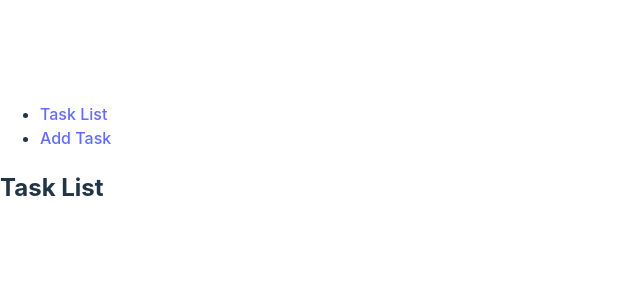
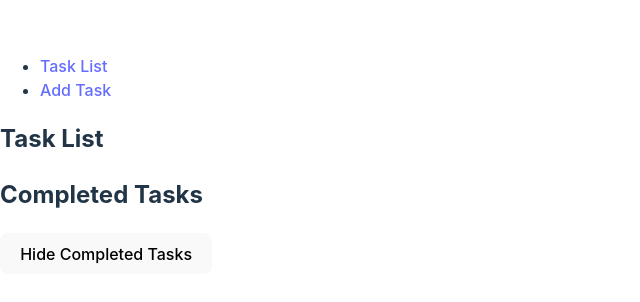
Before and after one commit to JaronMorren/ListaDeTarefas, a React (Vite) app in the folder lista-de-tarefas/: page / in a window 1280 px wide. Shown: the part 244-546 px from the top of the page, without its empty margins (0-640 px from the left). Built offline with nearby package versions, Linux system fonts and the light colour scheme.

Commit message:
Feature: Added show completed tasks functionality

```diff
--- a/lista-de-tarefas/src/components/TaskForm.tsx
+++ b/lista-de-tarefas/src/components/TaskForm.tsx
@@ -28,7 +28,7 @@ const TaskForm: React.FC = () => {
     };
 
     // Add the new task to the list
-    addTask(newTask); // Fix: use addTask from context
+    addTask(newTask);
 
     // Clear the form fields
     setTaskName("");
--- a/lista-de-tarefas/src/components/TaskList.tsx
+++ b/lista-de-tarefas/src/components/TaskList.tsx
@@ -1,4 +1,4 @@
-import React from "react";
+import React, { useState } from "react";
 import { TaskListProps } from "../interfaces/interface";
 import {
   ListContainer,
@@ -8,6 +8,8 @@ import {
 import { format, utcToZonedTime } from "date-fns-tz";
 
 const TaskList: React.FC<TaskListProps> = ({ tasks, completeTask }) => {
+  const [showCompleted, setShowCompleted] = useState(true);
+
   // Create a sorted copy of tasks
   const sortedTasks = [...tasks].sort(
     (a, b) => a.date.getTime() - b.date.getTime()
@@ -17,11 +19,17 @@ const TaskList: React.FC<TaskListProps> = ({ tasks, completeTask }) => {
     completeTask(taskId);
   };
 
+  const uncompletedTasks = sortedTasks.filter((task) => !task.completed);
+  const completedTasks = sortedTasks.filter((task) => task.completed);
+
+  console.log("showCompleted:", showCompleted);
+  console.log("completedTasks length:", completedTasks.length);
+
   return (
     <ListContainer>
       <h2>Task List</h2>
       <ul>
-        {sortedTasks.map((task) => (
+        {uncompletedTasks.map((task) => (
           <TaskItem key={task.id} className={task.completed ? "completed" : ""}>
             <strong>{task.name}</strong> -{" "}
             {`${format(utcToZonedTime(task.date, "UTC"), "MMMM dd, yyyy")}, ${
@@ -33,6 +41,28 @@ const TaskList: React.FC<TaskListProps> = ({ tasks, completeTask }) => {
           </TaskItem>
         ))}
       </ul>
+
+      {/* Completed Tasks Section */}
+      {showCompleted && (
+        <>
+          <h2>Completed Tasks</h2>
+          <ul>
+            {completedTasks.map((task) => (
+              <TaskItem key={task.id} className="completed">
+                <strong>{task.name}</strong> -{" "}
+                {`${format(utcToZonedTime(task.date, "UTC"), "MMMM dd, yyyy")}, ${
+                  task.time
+                }`}
+              </TaskItem>
+            ))}
+          </ul>
+        </>
+      )}
+
+      {/* Toggle button to show/hide completed tasks */}
+      <button onClick={() => setShowCompleted(!showCompleted)}>
+        {showCompleted ? "Hide Completed Tasks" : "Show Completed Tasks"}
+      </button>
     </ListContainer>
   );
 };
--- a/lista-de-tarefas/src/contexts/TaskProvider.tsx
+++ b/lista-de-tarefas/src/contexts/TaskProvider.tsx
@@ -1,4 +1,3 @@
-// TaskProvider.tsx
 import React, { useState, ReactNode, createContext } from "react";
 import { Task } from "../interfaces/interface";
 
@@ -24,7 +23,7 @@ const TaskProvider: React.FC<TaskProviderProps> = ({ children }) => {
     const updatedTasks = tasks.map((task) =>
       task.id === taskId ? { ...task, completed: true } : task
     );
-    setTasks(updatedTasks.filter((task) => !task.completed));
+    setTasks(updatedTasks);
   };
 
   return (
```
